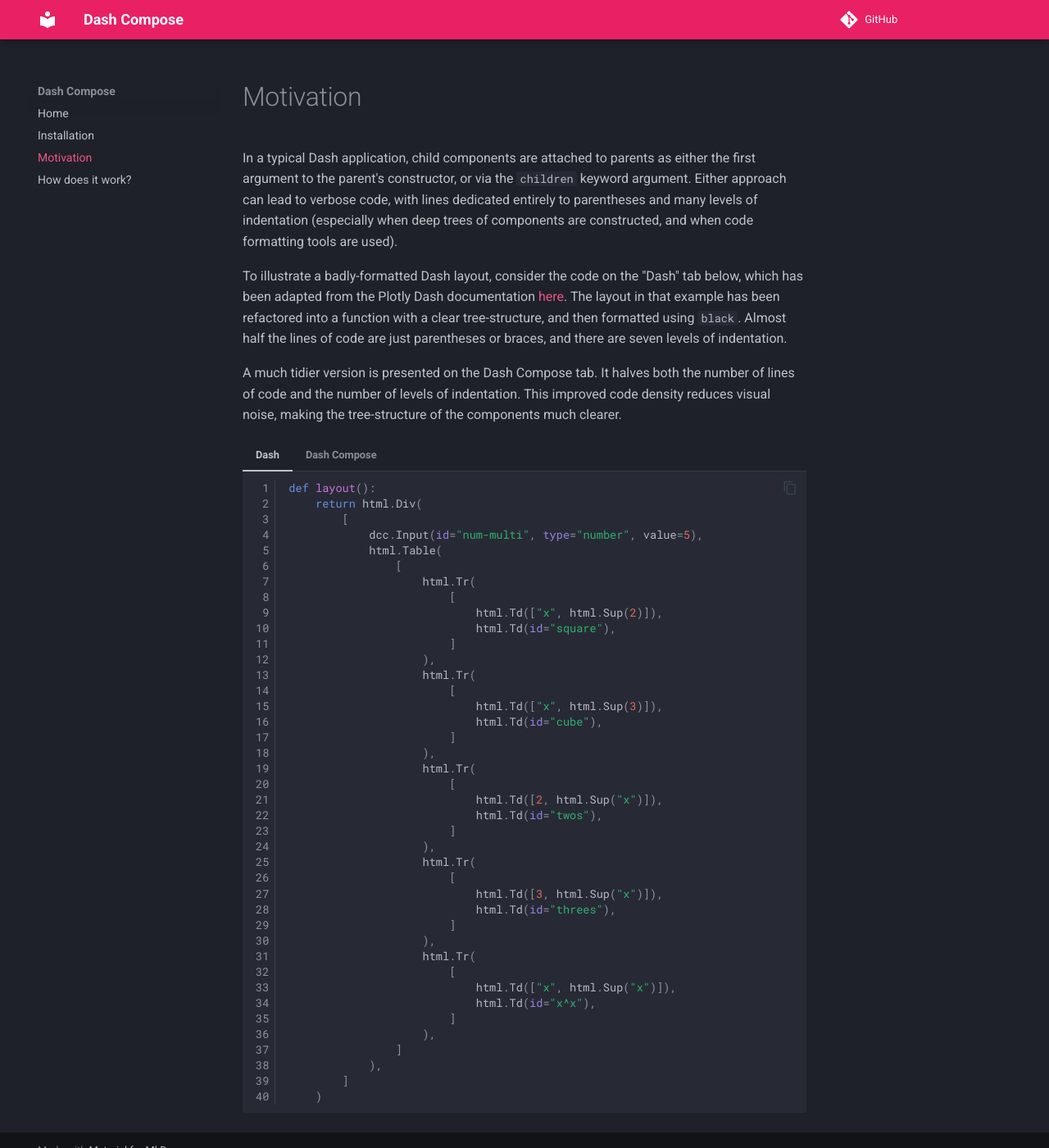
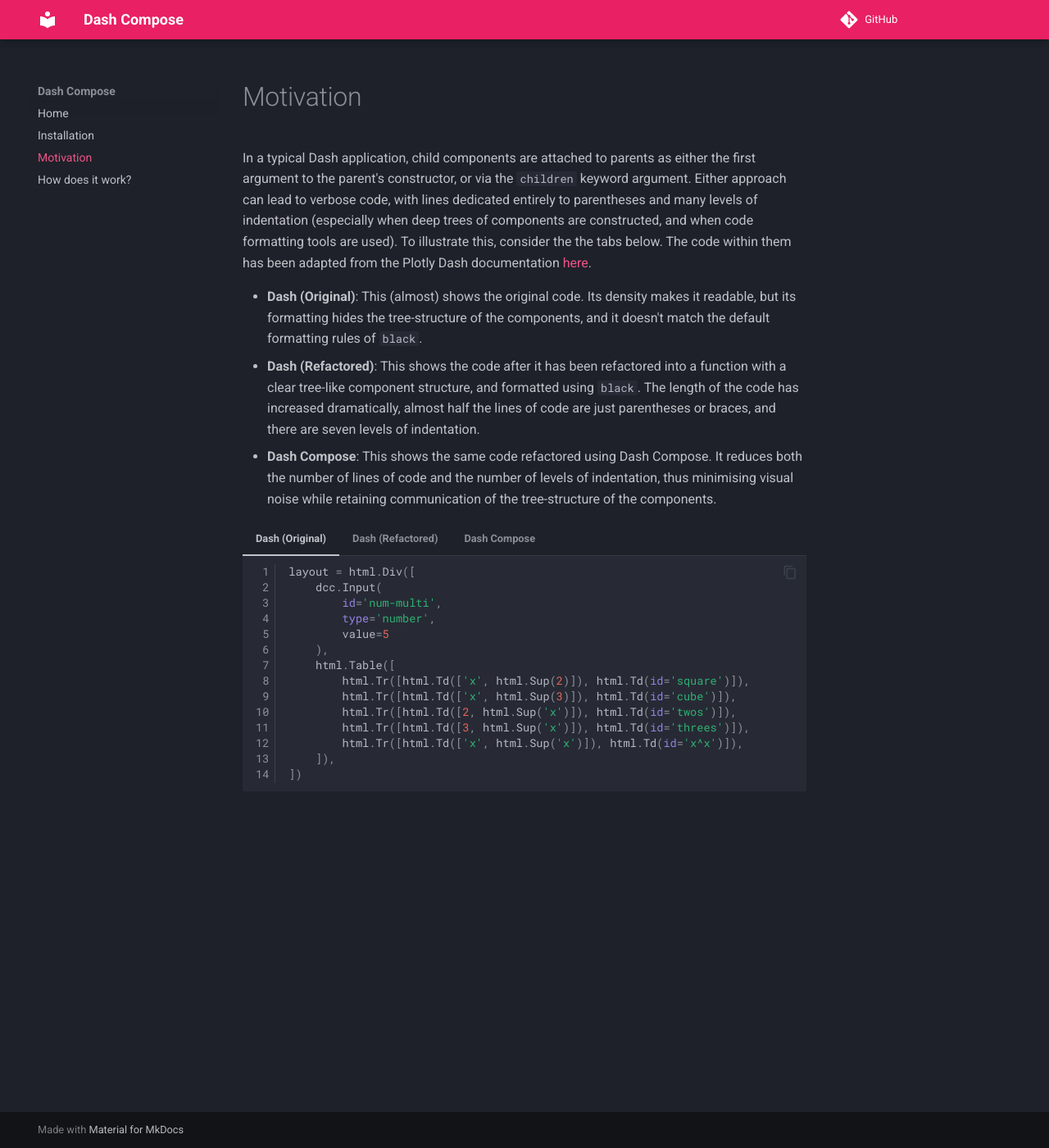
Before and after one commit to ellwise/dash-compose, an MkDocs documentation site: the page built from docs/motivation.md, in a window 1280 px wide and 1400 px high. Shown: the whole window at 82% size. Built offline with MkDocs 1.6.1 and Material for MkDocs 9.7.7, drawn with Linux system fonts in a browser that asks for light colours; comment, search, counter and statistics services are not loaded.

Commit message:
Improved documentation

````diff
--- a/docs/motivation.md
+++ b/docs/motivation.md
@@ -2,18 +2,33 @@
 
 In a typical Dash application, child components are attached to parents as either the first argument to the parent's constructor, or via the `children` keyword argument.
 Either approach can lead to verbose code, with lines dedicated entirely to parentheses and many levels of indentation (especially when deep trees of components are constructed, and when code formatting tools are used).
+To illustrate this, consider the the tabs below.
+The code within them has been adapted from the Plotly Dash documentation [here](https://dash.plotly.com/basic-callbacks).
 
+- **Dash (Original)**: This (almost) shows the original code. Its density makes it readable, but its formatting hides the tree-structure of the components, and it doesn't match the default formatting rules of `black`.
+- **Dash (Refactored)**: This shows the code after it has been refactored into a function with a clear tree-like component structure, and formatted using `black`. The length of the code has increased dramatically, almost half the lines of code are just parentheses or braces, and there are seven levels of indentation.
+- **Dash Compose**: This shows the same code refactored using Dash Compose. It reduces both the number of lines of code and the number of levels of indentation, thus minimising visual noise while retaining communication of the tree-structure of the components.
 
+=== "Dash (Original)"
 
-To illustrate a badly-formatted Dash layout, consider the code on the "Dash" tab below, which has been adapted from the Plotly Dash documentation [here](https://dash.plotly.com/basic-callbacks).
-The layout in that example has been refactored into a function with a clear tree-structure, and then formatted using `black`.
-Almost half the lines of code are just parentheses or braces, and there are seven levels of indentation.
+    ```py linenums="1"
+    layout = html.Div([
+        dcc.Input(
+            id='num-multi',
+            type='number',
+            value=5
+        ),
+        html.Table([
+            html.Tr([html.Td(['x', html.Sup(2)]), html.Td(id='square')]),
+            html.Tr([html.Td(['x', html.Sup(3)]), html.Td(id='cube')]),
+            html.Tr([html.Td([2, html.Sup('x')]), html.Td(id='twos')]),
+            html.Tr([html.Td([3, html.Sup('x')]), html.Td(id='threes')]),
+            html.Tr([html.Td(['x', html.Sup('x')]), html.Td(id='x^x')]),
+        ]),
+    ])
+    ```
 
-A much tidier version is presented on the Dash Compose tab.
-It halves both the number of lines of code and the number of levels of indentation.
-This improved code density reduces visual noise, making the tree-structure of the components much clearer.
-
-=== "Dash"
+=== "Dash (Refactored)"
 
     ```py linenums="1"
     def layout():
````
